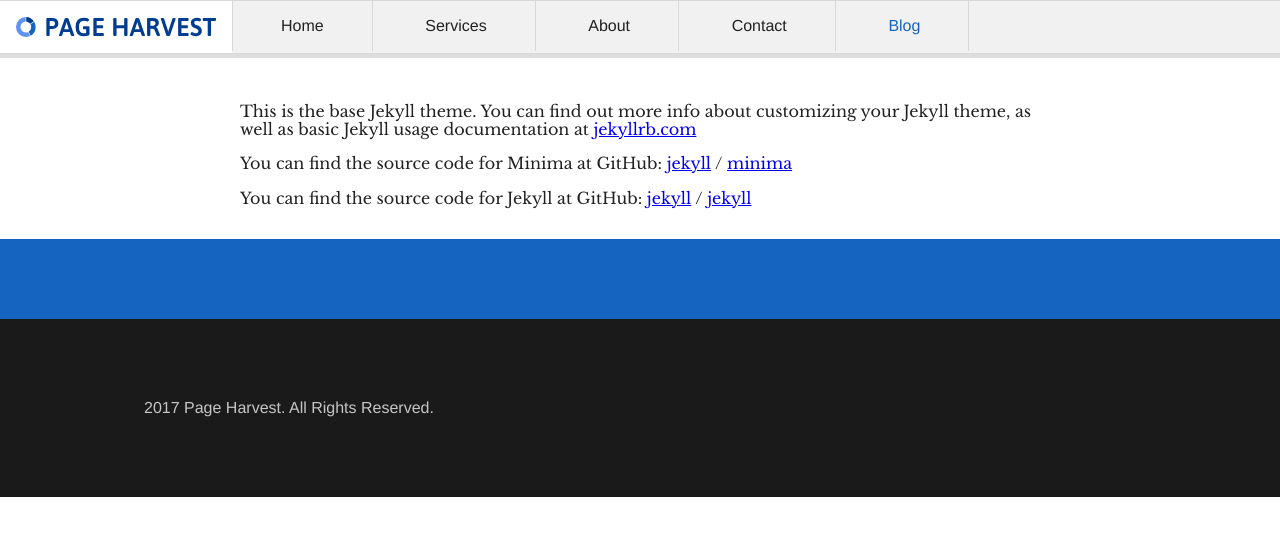
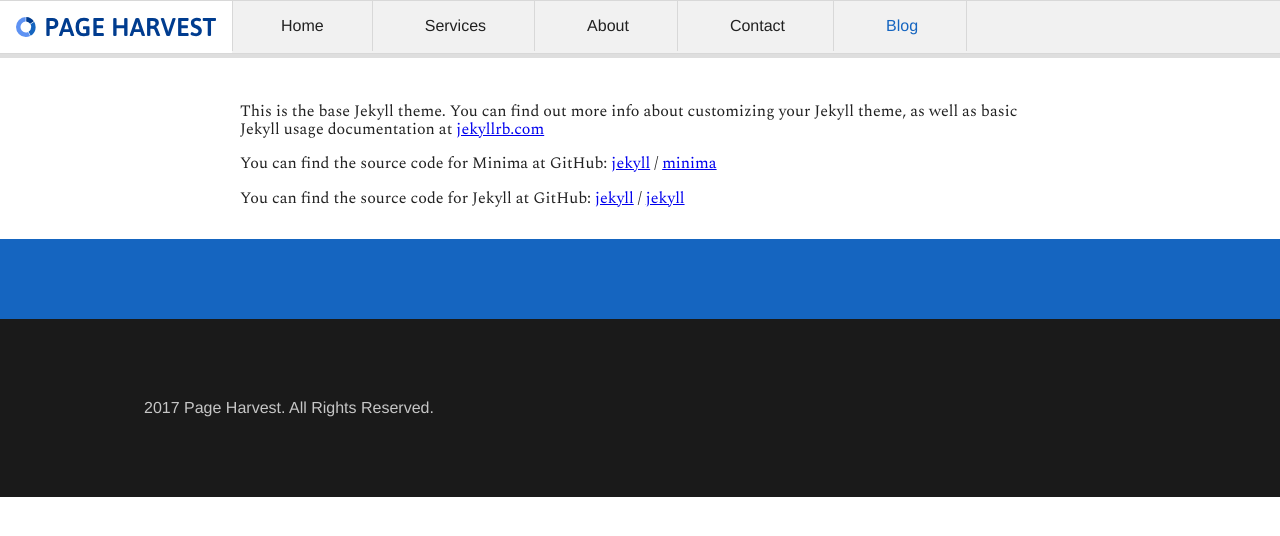
Before and after one commit to ovidesign/ovidesign.github.io, a Jekyll site: the page built from about.md, in a window 1280 px wide. Shown: the top 536 px of the page. Built offline with Jekyll 4.4.1, drawn with Linux system fonts in a browser that asks for light colours; some web fonts are replaced.

Commit message:
Speed Test Commit

```diff
--- a/_includes/head.html
+++ b/_includes/head.html
@@ -20,12 +20,8 @@
   <link rel="apple-touch-icon" href="{{ site.url }}/apple-touch-icon.png">
   <link rel="icon" type="image/png" href="{{ site.url }}/favicon-16x16.png" sizes="16x16">
   <link rel="stylesheet" href="{{ "/assets/main.css" | relative_url }}">
-  <link href="https://fonts.googleapis.com/css?family=Open+Sans:600" rel="stylesheet">
   <link rel="canonical" href="{{ page.url | replace:'index.html','' | absolute_url }}">
   <link rel="alternate" type="application/rss+xml" title="{{ site.title | escape }}" href="{{ "/feed.xml" | relative_url }}">
-  <style>
-  @import url('https://fonts.googleapis.com/css?family=Libre+Baskerville:400,400i');
-  </style>
   {% if page.schema %}
   {% include schema.html %}
   {% endif %}
--- a/_includes/scripts.html
+++ b/_includes/scripts.html
@@ -1,3 +1,6 @@
+<style>
+@import url('https://fonts.googleapis.com/css?family=Spectral|Spectral+SC');
+</style>
 <script src="https://code.jquery.com/jquery-1.12.4.min.js" integrity="sha256-ZosEbRLbNQzLpnKIkEdrPv7lOy9C27hHQ+Xp8a4MxAQ=" crossorigin="anonymous"></script>
 <script>
   // SlideToggle for the nav
--- a/_sass/partials/media.scss
+++ b/_sass/partials/media.scss
@@ -11,7 +11,6 @@
   }
   figcaption {
     padding: 8px 0;
-    font-style: italic;
     text-align: center;
   }
 }
--- a/_sass/partials/type.scss
+++ b/_sass/partials/type.scss
@@ -74,9 +74,9 @@
       display: block;
       padding: 2em 4px;
       text-align: center;
-      font: italic 1.3em/1.6 $serif;
+      font: 1.3em/1.6 $serif;
       @include tablets {
-        font: italic 1.6em/2 $serif;
+        font: 1.6em/2 $serif;
       }
       border-top: double 12px #ddd;
       border-bottom: double 12px #ddd;
--- a/_sass/partials/variables.scss
+++ b/_sass/partials/variables.scss
@@ -13,6 +13,8 @@
 $lines: #ececec;
 
 // Fonts
-$serif: 'Libre Baskerville', serif;
-$sans: 'Open Sans', sans-serif;
+// $serif: 'Libre Baskerville', serif;
+// $sans: 'Open Sans', sans-serif;
+$serif: 'Spectral', serif;
+$sans: 'Spectral SC', serif;
 $copy: "Helvetica Neue",Helvetica,Arial,sans-serif;
```
